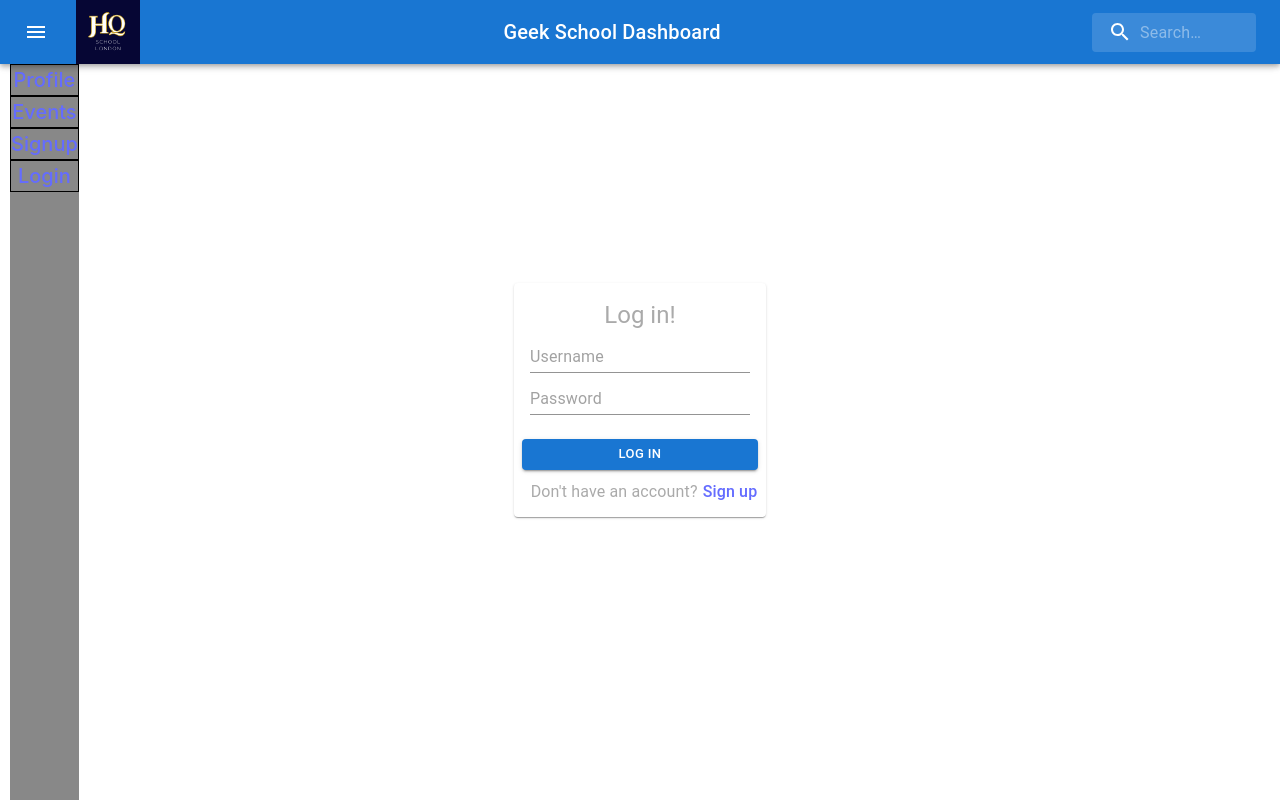
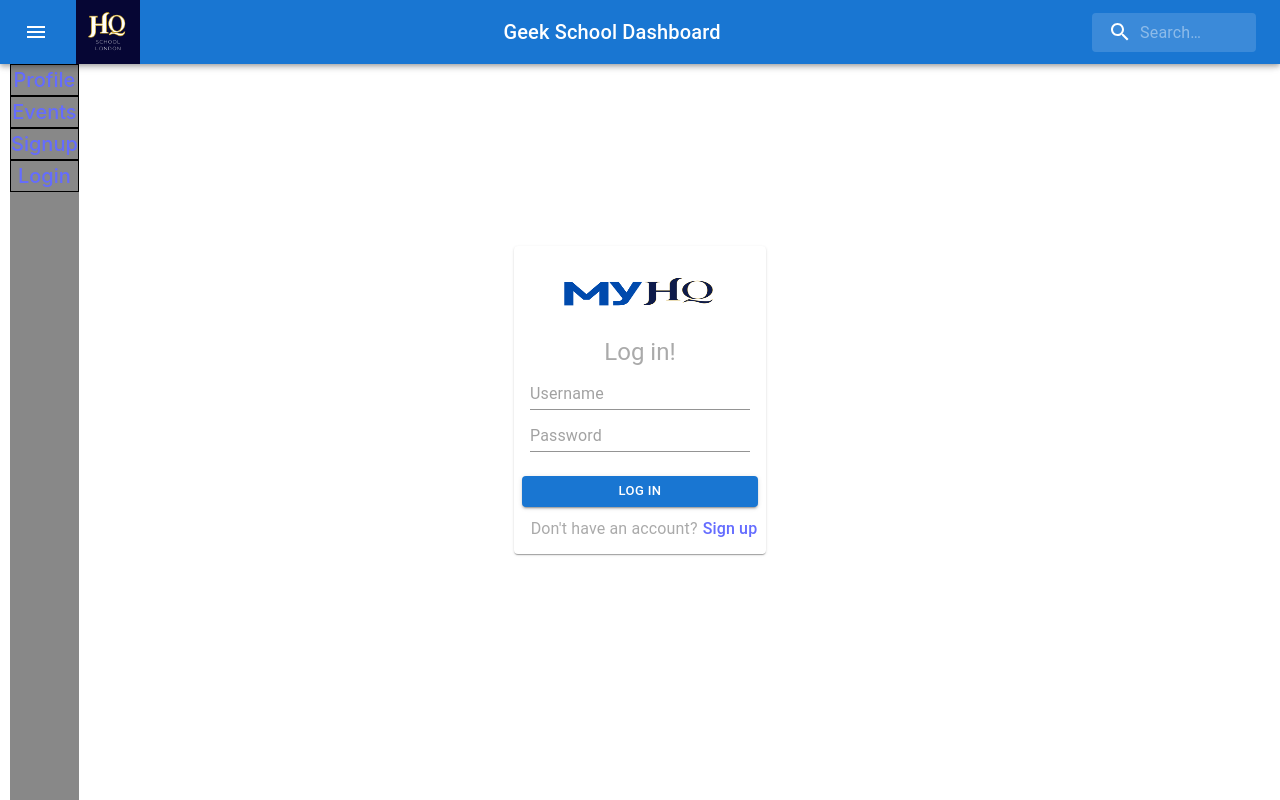
Before and after one commit to Bracej97/final-project-frontend2, a React (Vite) app: page /login in a window 1280 px wide. Built offline with nearby package versions, Linux system fonts and the light colour scheme.

Commit message:
Logo added to login page

```diff
--- a/src/pages/login.jsx
+++ b/src/pages/login.jsx
@@ -6,6 +6,7 @@ import Card from '@mui/material/Card';
 import CardContent from '@mui/material/CardContent';
 import { CardActions, Input, Button, Typography, Box } from '@mui/material';
 import { UserContext } from '../contexts/UserContext';
+import Banner from '/Banner.png'
 
 
 function Login() {
@@ -48,6 +49,14 @@ function Login() {
                     flexDirection: 'column',
                     gap: '10px',
                 }}>
+                    <Box
+                        component="img"
+                        sx={{
+                        height: 64
+                        }}
+                        alt="Your logo."
+                        src={Banner}
+                    />
                     <Typography variant='h5' component='div' sx={{color: '#aaaaaa'}}>
                         Log in!
                     </Typography>
```
